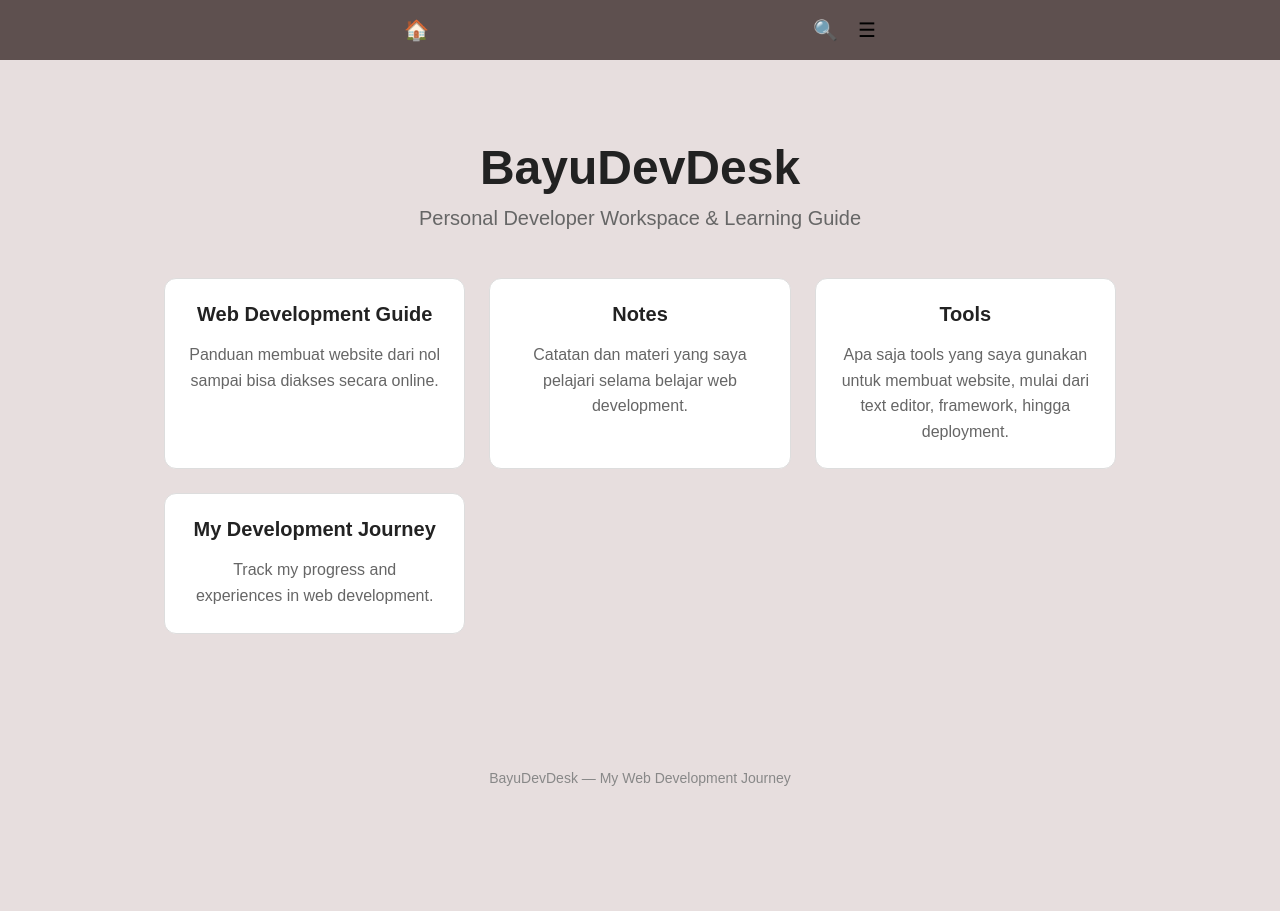
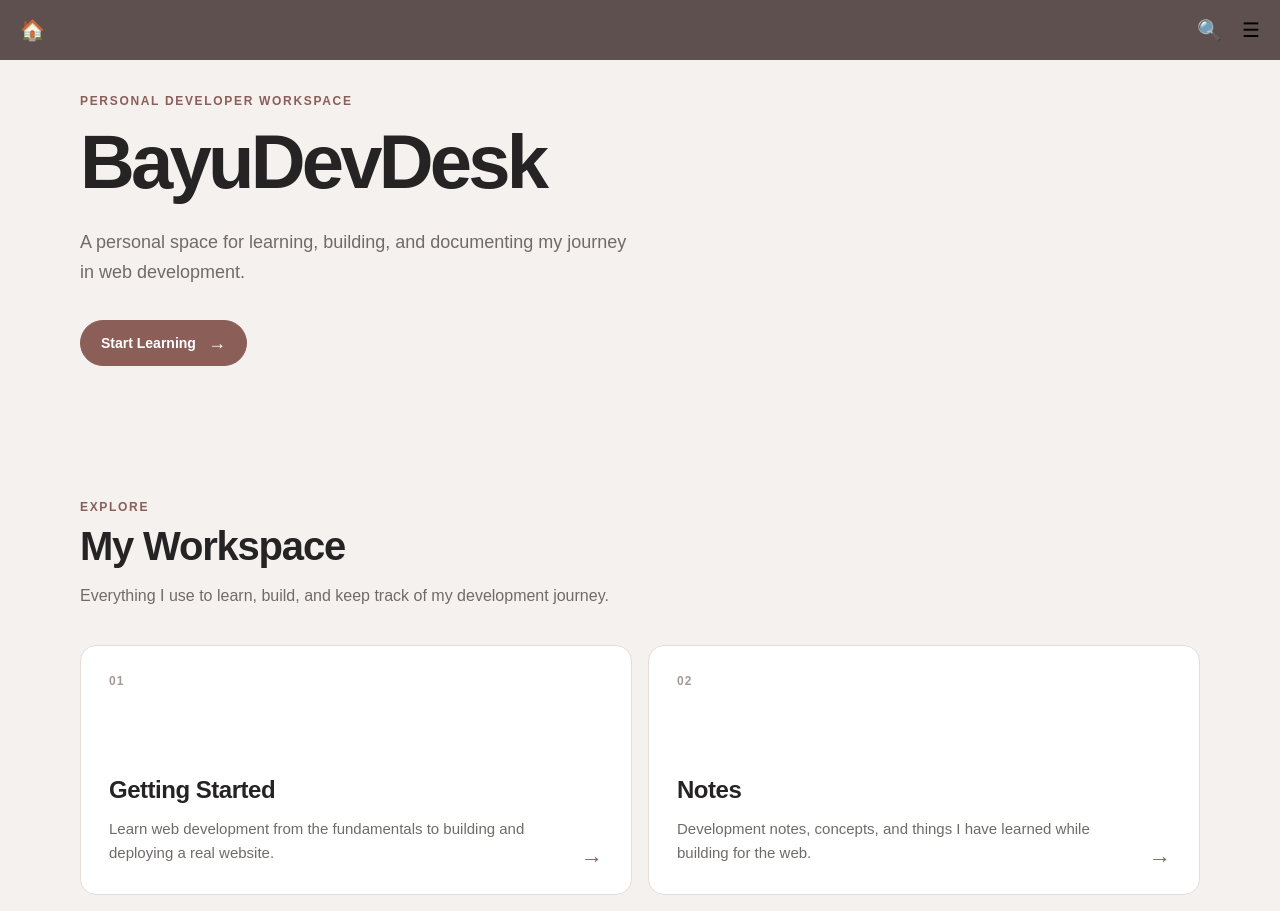
Before and after one commit to bayususeno-dev/bayudevdesk, a Next.js app: page / in a window 1280 px wide. Shown: the top 911 px of the page. Before the commit the page ends 800 px from the top, so only its background shows below. Built offline with nearby package versions, Linux system fonts and the light colour scheme.

Commit message:
Redesign home page

```diff
--- a/app/globals.css
+++ b/app/globals.css
@@ -9,8 +9,8 @@ html {
 body {
   margin: 0;
   font-family: Arial, sans-serif;
-  background: #e7dede;
-  color: #222;
+  background: #f5f1ef;
+  color: #252323;
   min-height: 100vh;
   display: flex;
   flex-direction: column;
@@ -35,7 +35,7 @@ footer {
   right: 0px;
   height: 60px;
   display: flex;
-  justify-content: space-evenly;
+  justify-content: space-between;
   align-items: center;
   padding: 20px 20px;
   background: rgb(94, 80, 79);
@@ -134,61 +134,179 @@ footer {
 /* HAMBURGER */
 
 /* HOME */
+
 .home {
-  max-width: 1000px;
+  width: min(1120px, calc(100% - 40px));
   margin: 0 auto;
-  padding: 60px 24px;
 }
 
-.home-header {
-  text-align: center;
-  margin-bottom: 48px;
-  margin-top: 80px;
+/* HERO */
+
+.home-hero {
+  min-height: 460px;
+  display: flex;
+  flex-direction: column;
+  justify-content: center;
+  align-items: flex-start;
+  padding: 80px 0;
 }
 
-.home-header h1 {
-  margin: 0 0 12px;
-  font-size: 48px;
+.hero-label,
+.section-label {
+  margin: 0 0 18px;
+  font-size: 12px;
+  font-weight: 700;
+  letter-spacing: 0.14em;
+  color: #8b5e58;
 }
 
-.home-header p {
+.home-hero h1 {
   margin: 0;
-  font-size: 20px;
-  color: #666;
+  font-size: clamp(48px, 7vw, 76px);
+  line-height: 0.95;
+  letter-spacing: -0.05em;
+  color: #252323;
 }
 
-.home-content {
-  display: grid;
-  grid-template-columns: repeat(3, 1fr);
-  gap: 24px;
+.hero-description {
+  max-width: 560px;
+  margin: 28px 0 0;
+  font-size: 18px;
+  line-height: 1.7;
+  color: #706b69;
 }
 
-.content-card {
-  padding: 24px;
-  background: white;
-  border: 1px solid #ddd;
-  border-radius: 12px;
-  display: block;
+.hero-button {
+  display: inline-flex;
+  align-items: center;
+  gap: 12px;
+  margin-top: 32px;
+  padding: 13px 20px;
+  border: 1px solid #8b5e58;
+  border-radius: 999px;
+  background: #8b5e58;
+  color: #ffffff;
   text-decoration: none;
-  color: inherit;
+  font-size: 14px;
+  font-weight: 600;
+  transition:
+    transform 180ms ease,
+    background-color 180ms ease,
+    box-shadow 180ms ease;
 }
 
-.content-card h2 {
-  margin-top: 0;
-  margin-bottom: 12px;
-  text-align: center;
-  font-size: 20px;
+.hero-button span {
+  font-size: 18px;
+  line-height: 1;
 }
 
-.content-card p {
-  color: #666;
-  line-height: 1.6;
-  font-size: 16px;
-  text-align: center;
-  margin-bottom: 0;
+.hero-button:hover {
+  transform: translateY(-2px);
+  box-shadow: 0 8px 20px rgba(139, 94, 88, 0.16);
 }
 
+/* WORKSPACE */
 
+.workspace {
+  padding: 40px 0 100px;
+}
+
+.workspace-heading {
+  max-width: 620px;
+  margin-bottom: 36px;
+}
+
+.workspace-heading .section-label {
+  margin-bottom: 10px;
+}
+
+.workspace-heading h2 {
+  margin: 0;
+  font-size: clamp(30px, 4vw, 40px);
+  line-height: 1.1;
+  letter-spacing: -0.03em;
+  color: #252323;
+}
+
+.workspace-heading>p:last-child {
+  margin: 14px 0 0;
+  font-size: 16px;
+  line-height: 1.7;
+  color: #706b69;
+}
+
+/* WORKSPACE CARDS */
+
+.workspace-grid {
+  display: grid;
+  grid-template-columns: repeat(2, minmax(0, 1fr));
+  gap: 16px;
+}
+
+.workspace-card {
+  position: relative;
+  min-height: 250px;
+  display: flex;
+  flex-direction: column;
+  justify-content: space-between;
+  padding: 28px;
+  border: 1px solid #e4deda;
+  border-radius: 16px;
+  background: #ffffff;
+  color: inherit;
+  text-decoration: none;
+  overflow: hidden;
+  transition:
+    transform 200ms ease,
+    border-color 200ms ease,
+    box-shadow 200ms ease;
+}
+
+.workspace-card:hover {
+  transform: translateY(-4px);
+  border-color: #cdbbb7;
+  box-shadow: 0 14px 35px rgba(37, 35, 35, 0.07);
+}
+
+.card-number {
+  font-size: 12px;
+  font-weight: 700;
+  letter-spacing: 0.08em;
+  color: #a49b98;
+}
+
+.card-content {
+  max-width: 440px;
+  margin-top: 50px;
+}
+
+.card-content h3 {
+  margin: 0;
+  font-size: 24px;
+  line-height: 1.2;
+  letter-spacing: -0.02em;
+  color: #252323;
+}
+
+.card-content p {
+  margin: 12px 0 0;
+  font-size: 15px;
+  line-height: 1.65;
+  color: #706b69;
+}
+
+.card-arrow {
+  position: absolute;
+  right: 28px;
+  bottom: 25px;
+  font-size: 22px;
+  color: #8b5e58;
+  transition: transform 200ms ease;
+}
+
+.workspace-card:hover .card-arrow {
+  transform: translateX(5px);
+}
 
 /* HOME */
 /* PAGE STYLES */
@@ -421,22 +539,35 @@ footer {
 @media (max-width: 768px) {
 
   /* HOME */
+
   .home {
-    padding: 40px 20px;
+    width: min(100% - 28px, 1120px);
   }
 
-  .home-header h1 {
-    font-size: 36px;
+  .home-hero {
+    min-height: 420px;
+    padding: 60px 0;
   }
 
-  .home-header p {
-    font-size: 18px;
+  .home-hero h1 {
+    font-size: clamp(46px, 13vw, 64px);
   }
 
-  .home-content {
+  .hero-description {
+    font-size: 16px;
+  }
+
+  .workspace {
+    padding-bottom: 70px;
+  }
+
+  .workspace-grid {
     grid-template-columns: 1fr;
   }
 
+  .workspace-card {
+    min-height: 220px;
+  }
 
   /* HOME */
   /* TOOLS */
--- a/app/page.tsx
+++ b/app/page.tsx
@@ -3,39 +3,89 @@ import Link from "next/link";
 export default function Home() {
   return (
     <main className="home">
-      <header className="home-header">
+      <section className="home-hero">
+        <p className="hero-label">PERSONAL DEVELOPER WORKSPACE</p>
+
         <h1>BayuDevDesk</h1>
-        <p>Personal Developer Workspace & Learning Guide</p>
-      </header>
 
-      <section className="home-content">
-        <Link href="/web-development-guide" className="content-card">
-          <h2>Web Development Guide</h2>
+        <p className="hero-description">
+          A personal space for learning, building, and documenting my journey in
+          web development.
+        </p>
+
+        <Link href="/web-development-guide" className="hero-button">
+          Start Learning
+          <span>→</span>
+        </Link>
+      </section>
+
+      <section className="workspace">
+        <div className="workspace-heading">
+          <p className="section-label">EXPLORE</p>
+          <h2>My Workspace</h2>
           <p>
-            Panduan membuat website dari nol sampai bisa diakses secara online.
+            Everything I use to learn, build, and keep track of my development
+            journey.
           </p>
+        </div>
+
+        <div className="workspace-grid">
+          <Link href="/web-development-guide" className="workspace-card">
+            <div className="card-number">01</div>
+
+            <div className="card-content">
+              <h3>Getting Started</h3>
+              <p>
+                Learn web development from the fundamentals to building and
+                deploying a real website.
+              </p>
+            </div>
+
+            <span className="card-arrow">→</span>
           </Link>
 
-        <Link href="/notes" className="content-card">
-          <h2>Notes</h2>
+          <Link href="/notes" className="workspace-card">
+            <div className="card-number">02</div>
+
+            <div className="card-content">
+              <h3>Notes</h3>
               <p>
-            Catatan dan materi yang saya pelajari selama belajar web
-            development.
+                Development notes, concepts, and things I have learned while
+                building for the web.
               </p>
+            </div>
+
+            <span className="card-arrow">→</span>
           </Link>
 
-        <Link href="/tools" className="content-card">
-          <h2>Tools</h2>
+          <Link href="/tools" className="workspace-card">
+            <div className="card-number">03</div>
+
+            <div className="card-content">
+              <h3>Tools</h3>
               <p>
-            Apa saja tools yang saya gunakan untuk membuat website, mulai dari
-            text editor, framework, hingga deployment.
+                Tools and technologies I use to write code, build websites,
+                manage projects, and deploy them.
               </p>
+            </div>
+
+            <span className="card-arrow">→</span>
           </Link>
 
-        <Link href="/my-development-journey" className="content-card">
-          <h2>My Development Journey</h2>
-          <p>Track my progress and experiences in web development.</p>
+          <Link href="/my-development-journey" className="workspace-card">
+            <div className="card-number">04</div>
+
+            <div className="card-content">
+              <h3>My Journey</h3>
+              <p>
+                A record of my progress, experiences, projects, and the next
+                things I want to learn.
+              </p>
+            </div>
+
+            <span className="card-arrow">→</span>
           </Link>
+        </div>
       </section>
     </main>
   );
```
Lines whose indentation alone changed are shown as unchanged.
